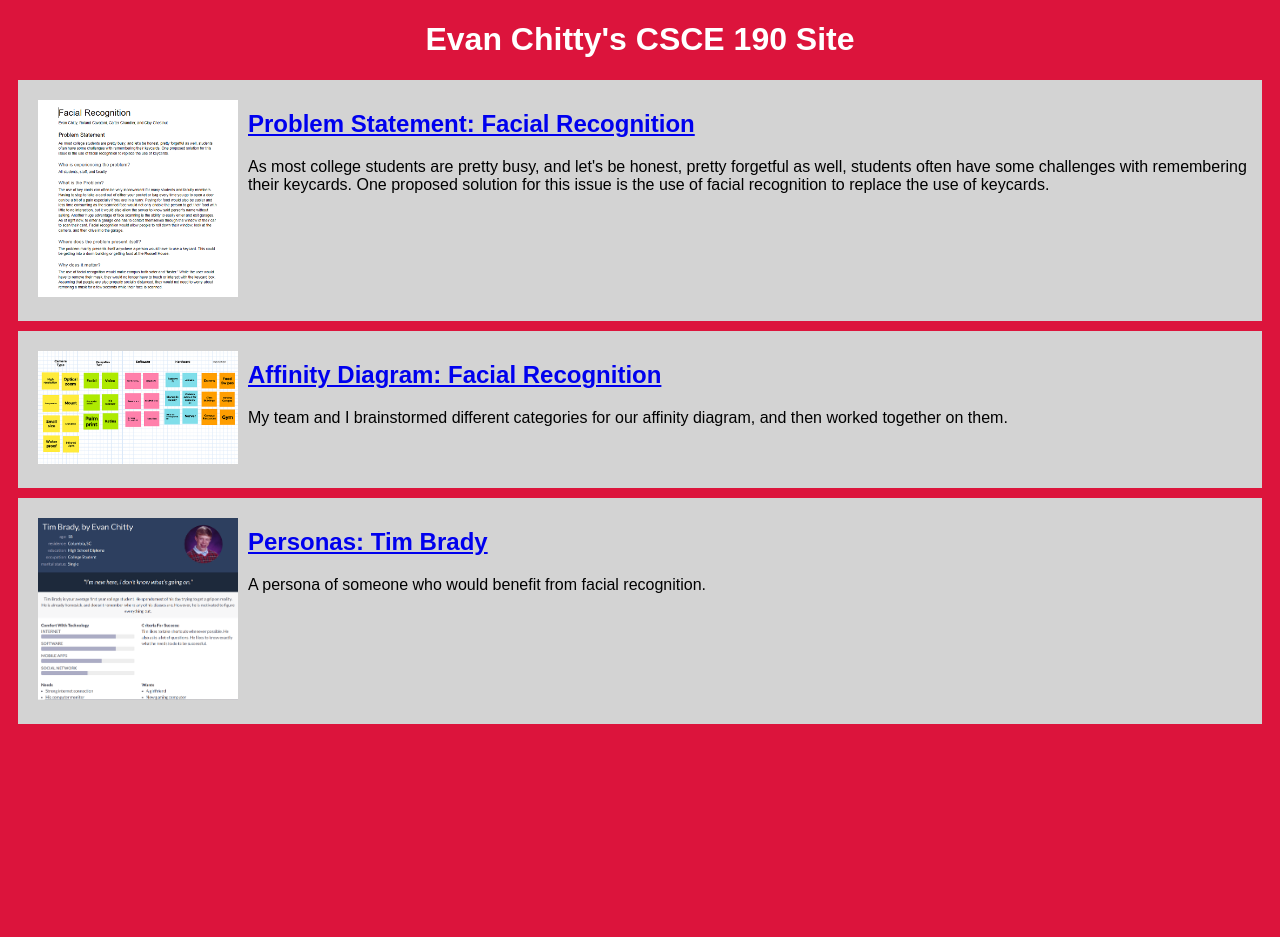
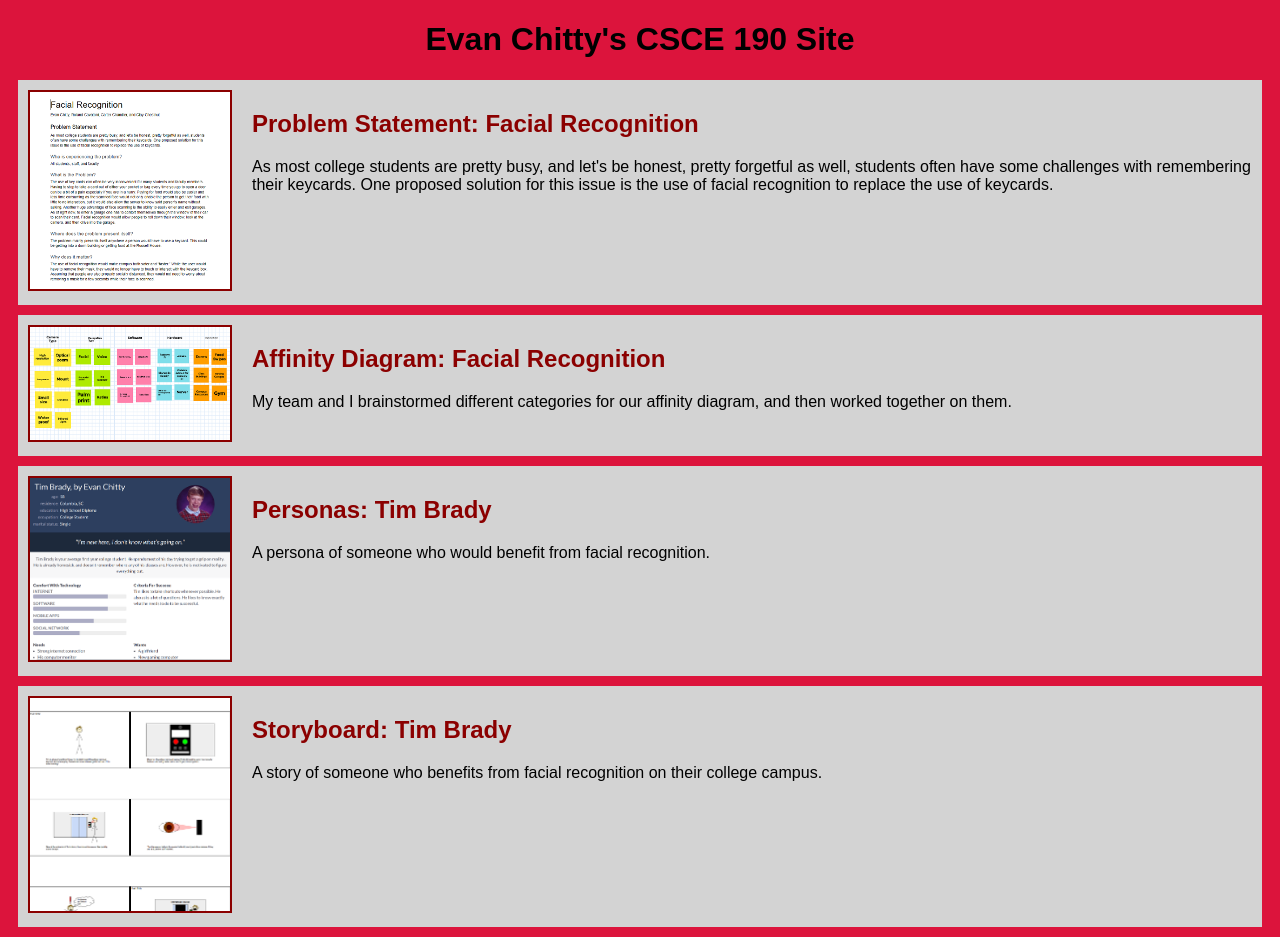
Before and after one commit to echitty1/echitty1.github.io, a plain HTML site: page index.html in a window 1280 px wide. Before the commit the page ends 800 px from the top, so only its background shows below. Drawn offline with Linux system fonts and the light colour scheme.

Commit message:
Add files via upload

```diff
--- a/index.html
+++ b/index.html
@@ -39,5 +39,16 @@
                 </p>
             </section>
         </section>
+
+         <!--Storyboard Assignment-->
+         <section class="assignment">
+            <a href="files/storyboard.pdf"><img src="images/storyboard.png"></a>
+            <section class="ass-details">
+                <a href="files/storyboard.pdf"><h2>Storyboard: Tim Brady</h2></a>
+                <p>
+                    A story of someone who benefits from facial recognition on their college campus.
+                </p>
+            </section>
+        </section>
     </body>
 </html>
--- a/styles.css
+++ b/styles.css
@@ -12,10 +12,16 @@ body {
 
 .assignment img {
     width:200px;
-    padding:10px;
+    border:2px solid #8B0000;
+    margin-right:20px;
 }
 
 h1 {
-    color:white;
+    color:black;
     text-align:center;
 }
+
+a {
+    text-decoration:none;
+    color:#8B0000;
+}
```
Also changed, not shown: images/storyboard.png (added), 1 other file.
